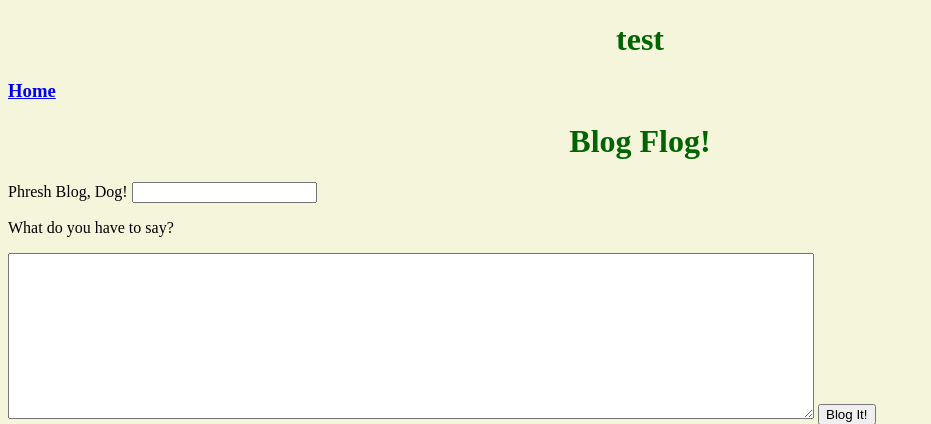
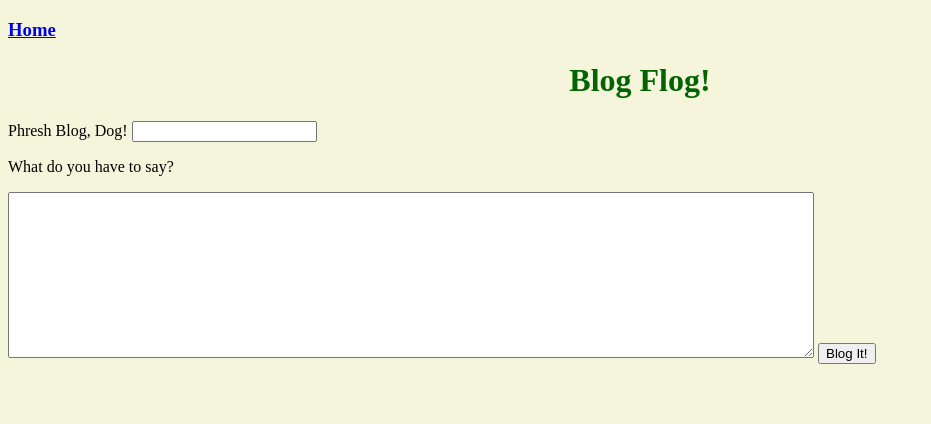
Before and after one commit to JasonOnes/build-a-blog, a Flask app: page /new_blog in a window 1280 px wide. Shown: the top 424 px of the page, without its empty margins (0-931 px from the left). Run offline with Flask 2, Linux system fonts and the light colour scheme.

Commit message:
removed test

```diff
--- a/templates/base.html
+++ b/templates/base.html
@@ -9,7 +9,6 @@
 
 </head>
 <body>
-    <h1>test</h1>
     {% block content %}
     {% with messages = get_flashed_messages(with_categories=True) %}
         <ul>
```
